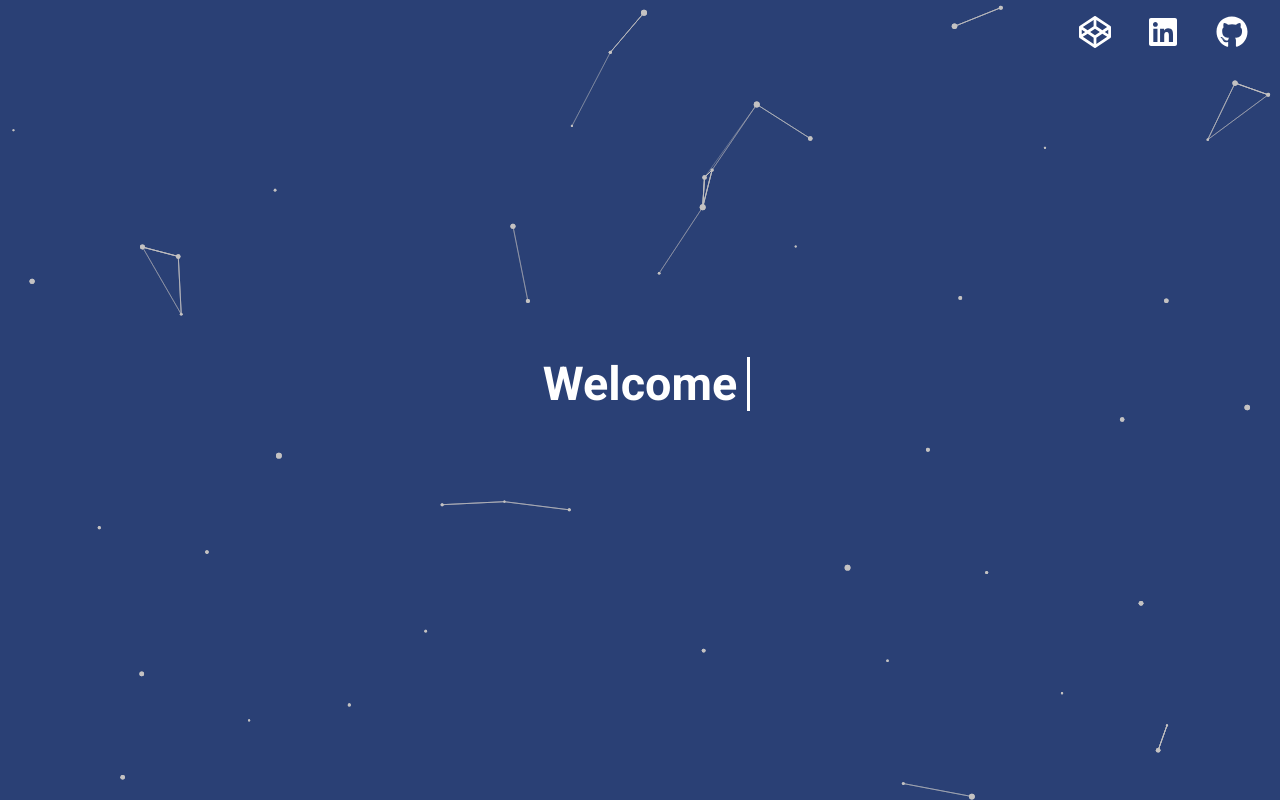
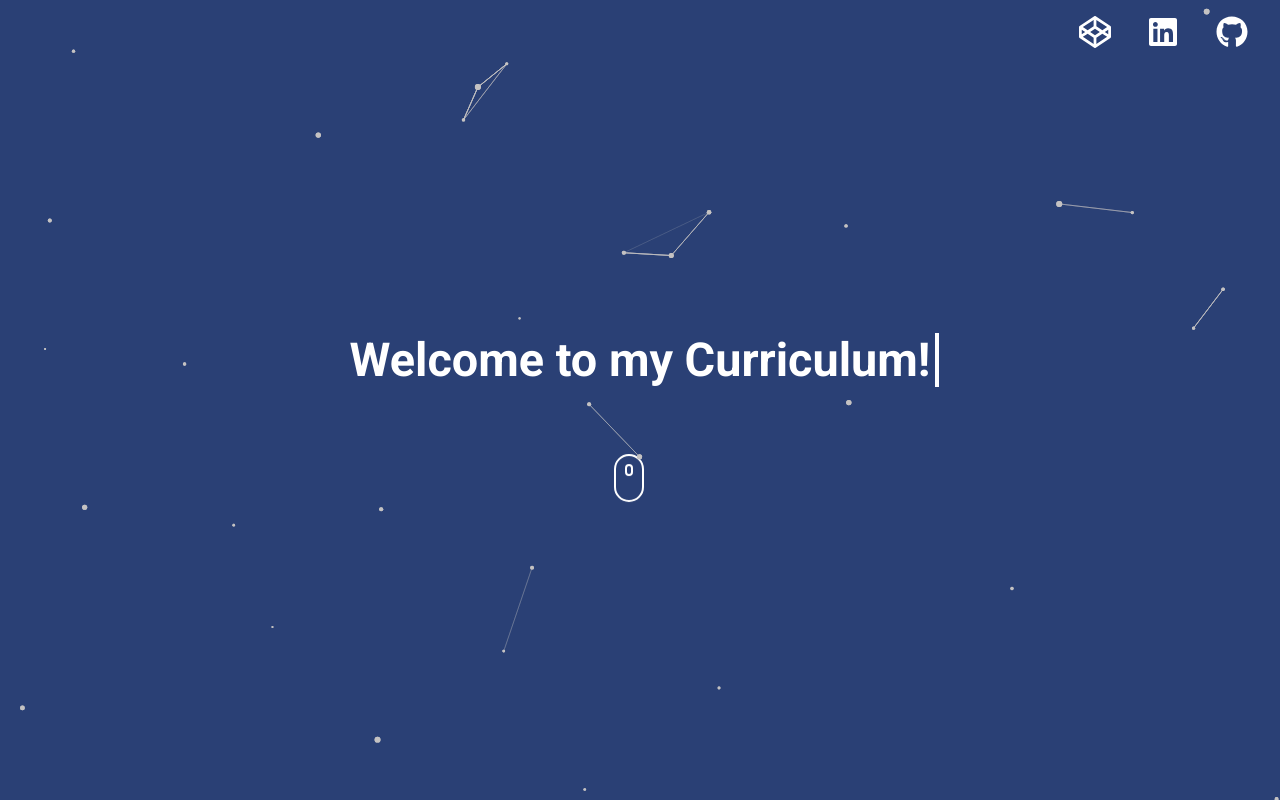
Before and after one commit to brenoprata10/curriculum, a React app: page / in a window 1280 px wide. Built offline with nearby package versions, Linux system fonts and the light colour scheme.

Commit message:
Add typing animation and mouse

```diff
--- a/assets/css/welcome.scss
+++ b/assets/css/welcome.scss
@@ -9,16 +9,56 @@
 	text-align: center;
 	font-size: 2.5em !important;
 
+	&-wrapper {
 		h3 {
 			position: relative;
+			user-select: none;
 
 			&::after {
 				position: absolute;
 				content: '';
 				width: 0.08em;
 				height: 100%;
-			margin-left: 0.2em;
+				margin-left: 0.1em;
 				animation: blink 1s infinite;
+			}
+		}
+
+		.mouse {
+			$mouse-width: 0.65em;
+
+			position: absolute;
+			content: '';
+			width: $mouse-width;
+			height: 1.1em;
+			border: 0.05em solid white;
+			top: 0.5em;
+			left: calc(50% - $mouse-width);
+			border-radius: 25px;
+			position: relative;
+			animation: move-mouse 1s infinite;
+
+			&::before {
+				$scroll-wheel-width: 0.1em;
+				$border-width: 0.05em;
+				content: '';
+				position: absolute;
+				top: 0.2em;
+				left: calc(50% - ($scroll-wheel-width / 2 + $border-width));
+				border-radius: 25px;
+				width: $scroll-wheel-width;
+				height: 0.2em;
+				border: $border-width solid white;
+			}
+		}
+
+		@keyframes move-mouse {
+			0%,
+			100% {
+				transform: translateY(0);
+			}
+			50% {
+				transform: translateY(0.5em);
 			}
 		}
 
@@ -32,3 +72,4 @@
 			}
 		}
 	}
+}
--- a/src/App.scss
+++ b/src/App.scss
@@ -5,6 +5,7 @@
 
 html {
 	height: 100%;
+	user-select: none;
 }
 
 #root {
--- a/src/App.tsx
+++ b/src/App.tsx
@@ -1,4 +1,3 @@
-import React from 'react'
 import './App.scss'
 import {Header} from './components/Header'
 import Particles from 'react-tsparticles'
@@ -10,7 +9,7 @@ const App = () => {
 		<>
 			<Header />
 			<Main />
-			<Particles width={'1'} height={'1'} id='tsparticles' options={PARTICLES_OPTIONS as unknown as any} />
+			<Particles width={'.1'} height={'.1'} id='tsparticles' options={PARTICLES_OPTIONS as unknown as any} />
 		</>
 	)
 }
--- a/src/components/ExternalIcons.tsx
+++ b/src/components/ExternalIcons.tsx
@@ -1,4 +1,3 @@
-import React from 'react'
 import {FontAwesomeIcon} from '@fortawesome/react-fontawesome'
 import {IconProp} from '@fortawesome/fontawesome-svg-core'
 import {faCodepen, faLinkedin, faGithub} from '@fortawesome/free-brands-svg-icons'
--- a/src/components/Header.tsx
+++ b/src/components/Header.tsx
@@ -1,4 +1,3 @@
-import React from 'react'
 import {ExternalIcons} from './ExternalIcons'
 
 export const Header = () => {
--- a/src/components/main/Main.tsx
+++ b/src/components/main/Main.tsx
@@ -1,4 +1,3 @@
-import React from 'react'
 import {Welcome} from './Welcome'
 
 export const Main = () => {
--- a/src/components/main/Welcome.tsx
+++ b/src/components/main/Welcome.tsx
@@ -1,7 +1,25 @@
-import React from 'react'
+import {useEffect, useState} from 'react'
 
-export const Welcome = () => (
-	<div className={'welcome'}>
-		<h3>Welcome</h3>
-	</div>
-)
+const WELCOME_PHRASE = 'Welcome to my Curriculum!'
+
+export const Welcome = () => {
+	const [phase, setPhase] = useState('')
+
+	useEffect(() => {
+		const individualLetters = WELCOME_PHRASE.match(new RegExp('\\w|\\s|!', 'mg'))
+		individualLetters?.forEach((letter, index) => {
+			setTimeout(() => {
+				setPhase((currentPhase) => `${currentPhase}${letter}`)
+			}, 180 * (index + 1))
+		})
+	}, [])
+
+	return (
+		<div className={'welcome'}>
+			<div className={'welcome-wrapper'}>
+				<h3>{phase}</h3>
+				<div className={'mouse'} />
+			</div>
+		</div>
+	)
+}
--- a/src/public/particles.json
+++ b/src/public/particles.json
@@ -5,7 +5,7 @@
 			"value": 50,
 			"density": {
 				"enable": true,
-				"value_area": 1000
+				"value_area": 1500
 			}
 		},
 		"color": {
```
Lines whose indentation alone changed are shown as unchanged.
